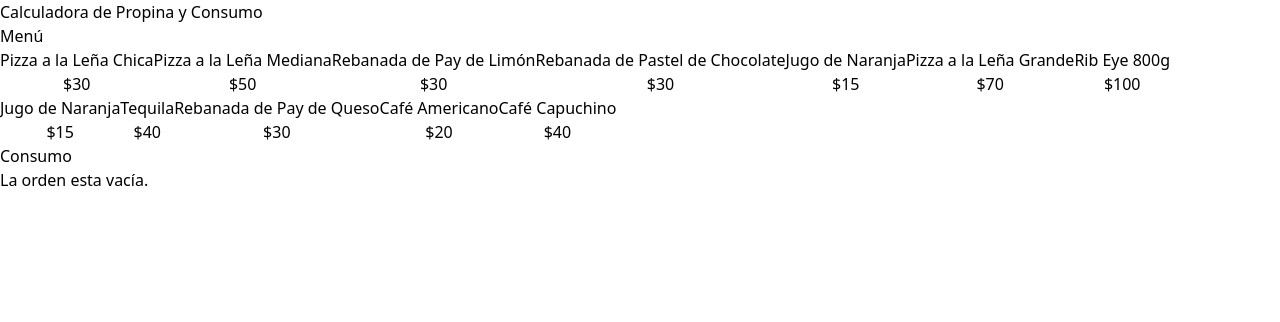
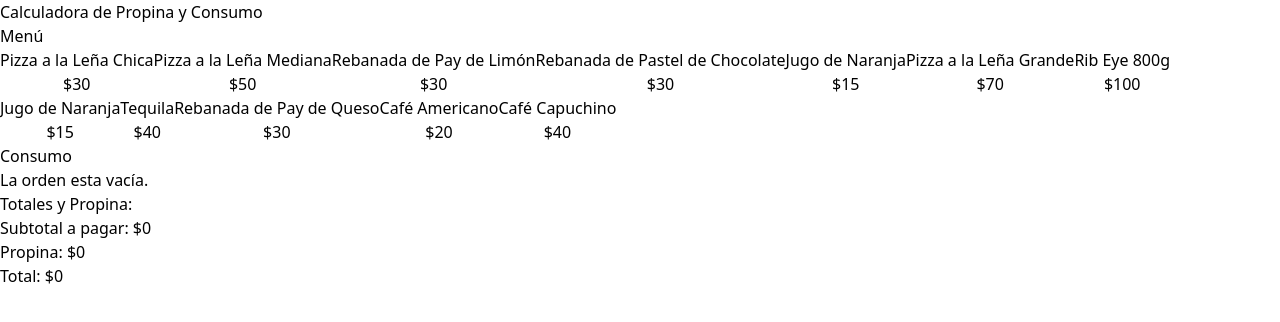
Before and after one commit to dvcode01/Calculadora-propina-TS, a React (Vite) app: page / in a window 1280 px wide. Shown: the top 322 px of the page. Built offline with nearby package versions, Linux system fonts and the light colour scheme.

Commit message:
Chore: Setting the component that stores the total

```diff
--- a/src/App.tsx
+++ b/src/App.tsx
@@ -1,5 +1,6 @@
 import MenuItem from "./components/MenuItem"
 import OrderContents from "./components/OrderContents";
+import OrderTotals from "./components/OrderTotals";
 import { menuItems } from "./data/db"
 import useOrder from "./hook/useOrder"
 
@@ -31,6 +32,8 @@
             order={order}
             removeItem={removeItem}
           />
+
+          <OrderTotals />
         </div>
 
 
--- /dev/null
+++ b/src/components/OrderTotals.tsx
@@ -0,0 +1,25 @@
+
+
+function OrderTotals() {
+  return (
+    <>
+        <div className="space-y-3">
+            <h2 className="font-black text-2xl">Totales y Propina:</h2>
+            <p>Subtotal a pagar: {''}
+                <span className="font-bold">$0</span>
+            </p>
+
+            <p>Propina: {''}
+                <span className="font-bold">$0</span>
+            </p>
+
+            <p>Total: {''}
+                <span className="font-bold">$0</span>
+            </p>
+        </div>
+        <button></button>
+    </>
+  )
+}
+
+export default OrderTotals
```
